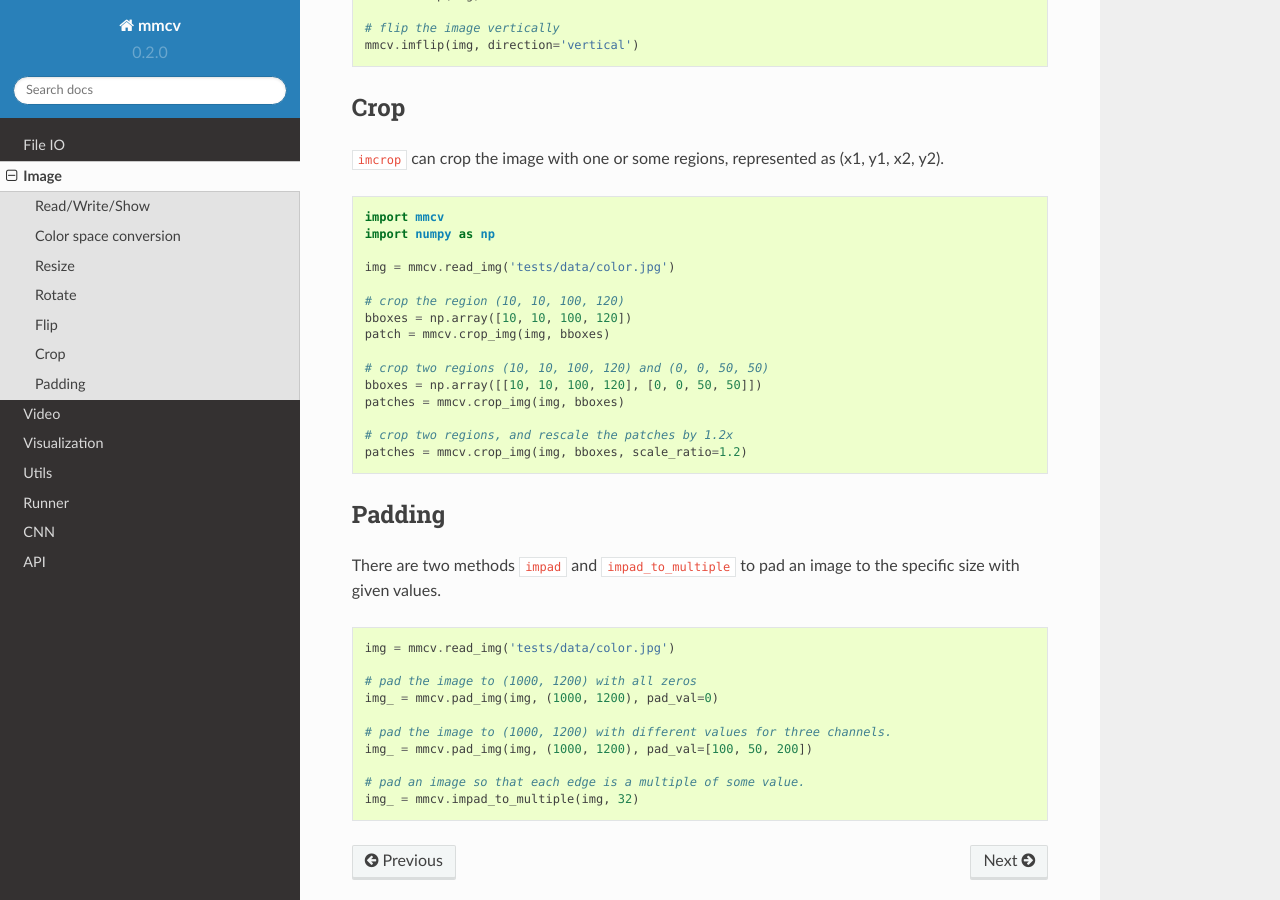
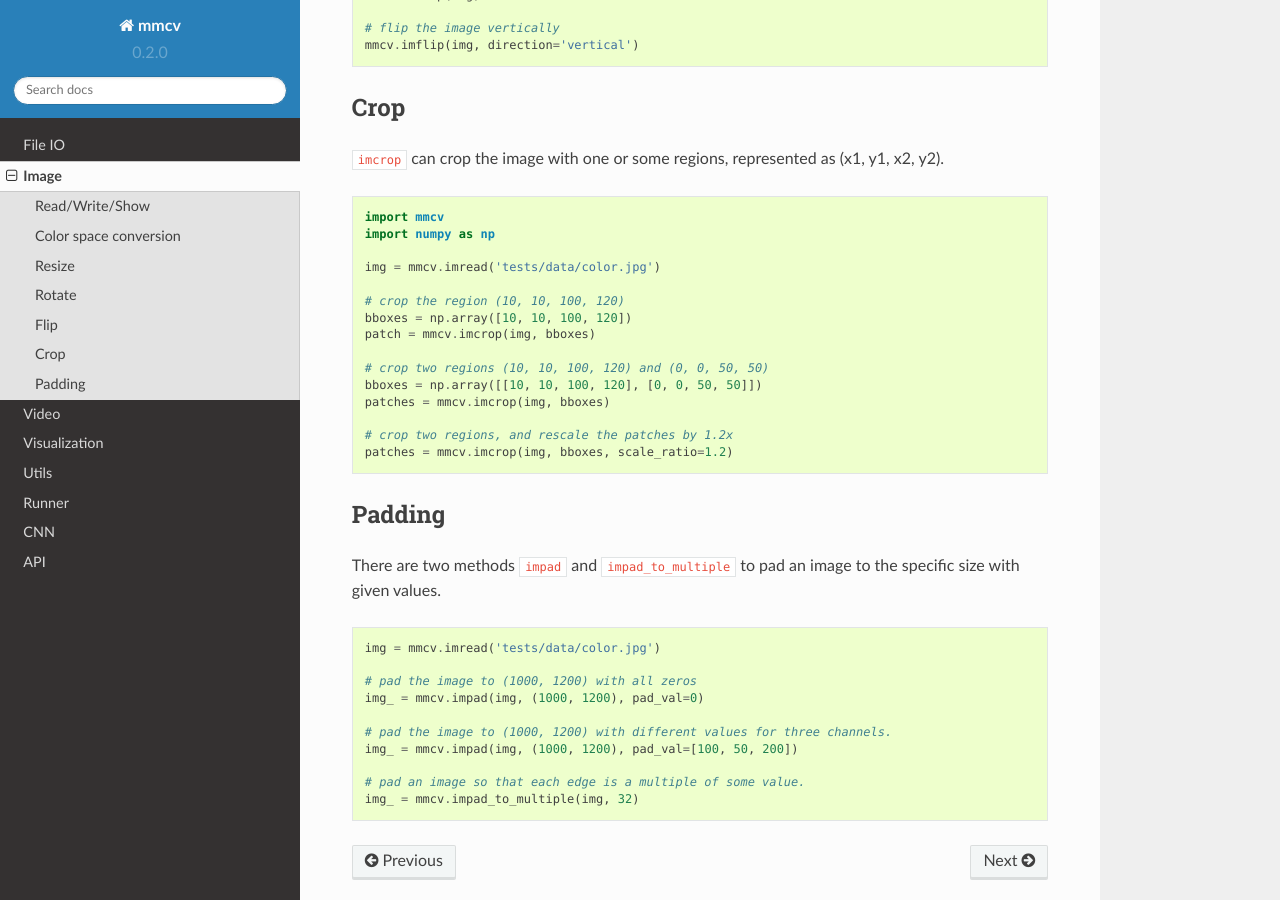
Before and after one commit to open-mmlab/mmcv, a Sphinx documentation site: the page built from docs/image.md, in a window 1280 px wide and 900 px high, scrolled down 2285 px. Built offline with Sphinx 7.4.7 and the Read the Docs theme 2.0.0, drawn with Linux system fonts in a browser that asks for light colours.

Commit message:
Update image.md: fix inconsistent API
Update old crop_img and pad_img to imcrop and impad

````diff
--- a/docs/image.md
+++ b/docs/image.md
@@ -116,18 +116,18 @@ mmcv.imflip(img, direction='vertical')
 import mmcv
 import numpy as np
 
-img = mmcv.read_img('tests/data/color.jpg')
+img = mmcv.imread('tests/data/color.jpg')
 
 # crop the region (10, 10, 100, 120)
 bboxes = np.array([10, 10, 100, 120])
-patch = mmcv.crop_img(img, bboxes)
+patch = mmcv.imcrop(img, bboxes)
 
 # crop two regions (10, 10, 100, 120) and (0, 0, 50, 50)
 bboxes = np.array([[10, 10, 100, 120], [0, 0, 50, 50]])
-patches = mmcv.crop_img(img, bboxes)
+patches = mmcv.imcrop(img, bboxes)
 
 # crop two regions, and rescale the patches by 1.2x
-patches = mmcv.crop_img(img, bboxes, scale_ratio=1.2)
+patches = mmcv.imcrop(img, bboxes, scale_ratio=1.2)
 ```
 
 ### Padding
@@ -135,13 +135,13 @@ There are two methods `impad` and `impad_to_multiple` to pad an image to the
 specific size with given values.
 
 ```python
-img = mmcv.read_img('tests/data/color.jpg')
+img = mmcv.imread('tests/data/color.jpg')
 
 # pad the image to (1000, 1200) with all zeros
-img_ = mmcv.pad_img(img, (1000, 1200), pad_val=0)
+img_ = mmcv.impad(img, (1000, 1200), pad_val=0)
 
 # pad the image to (1000, 1200) with different values for three channels.
-img_ = mmcv.pad_img(img, (1000, 1200), pad_val=[100, 50, 200])
+img_ = mmcv.impad(img, (1000, 1200), pad_val=[100, 50, 200])
 
 # pad an image so that each edge is a multiple of some value.
 img_ = mmcv.impad_to_multiple(img, 32)
````
